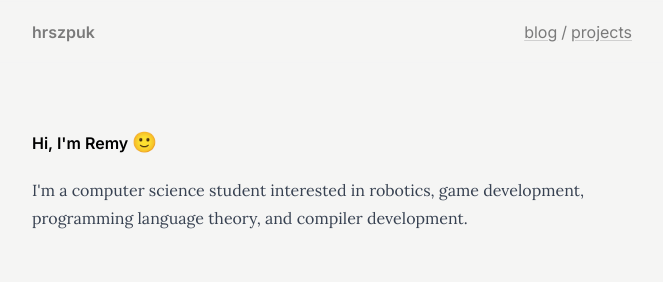
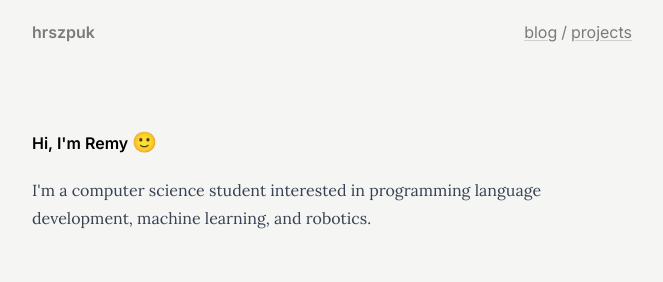
Before and after one commit to hrszpuk/hrszpuk.github.io, an Astro site: page / in a window 1280 px wide. Shown: the top 282 px of the page, without its empty margins (308-971 px from the left). Built offline with nearby package versions, Linux system fonts and the light colour scheme; Astro itself is replaced by a stand-in of ours; a web font is replaced by a local one.

Commit message:
Updated description

```diff
--- a/src/pages/index.astro
+++ b/src/pages/index.astro
@@ -28,7 +28,7 @@ const projects = (await getCollection("projects"))
       <section>
         <article class="space-y-4">
           <p class="animate">
-            I'm a computer science student interested in robotics, game development, programming language theory, and compiler development.
+            I'm a computer science student interested in programming language development, machine learning, and robotics.
           </p>
           <p class="animate">
 
```
